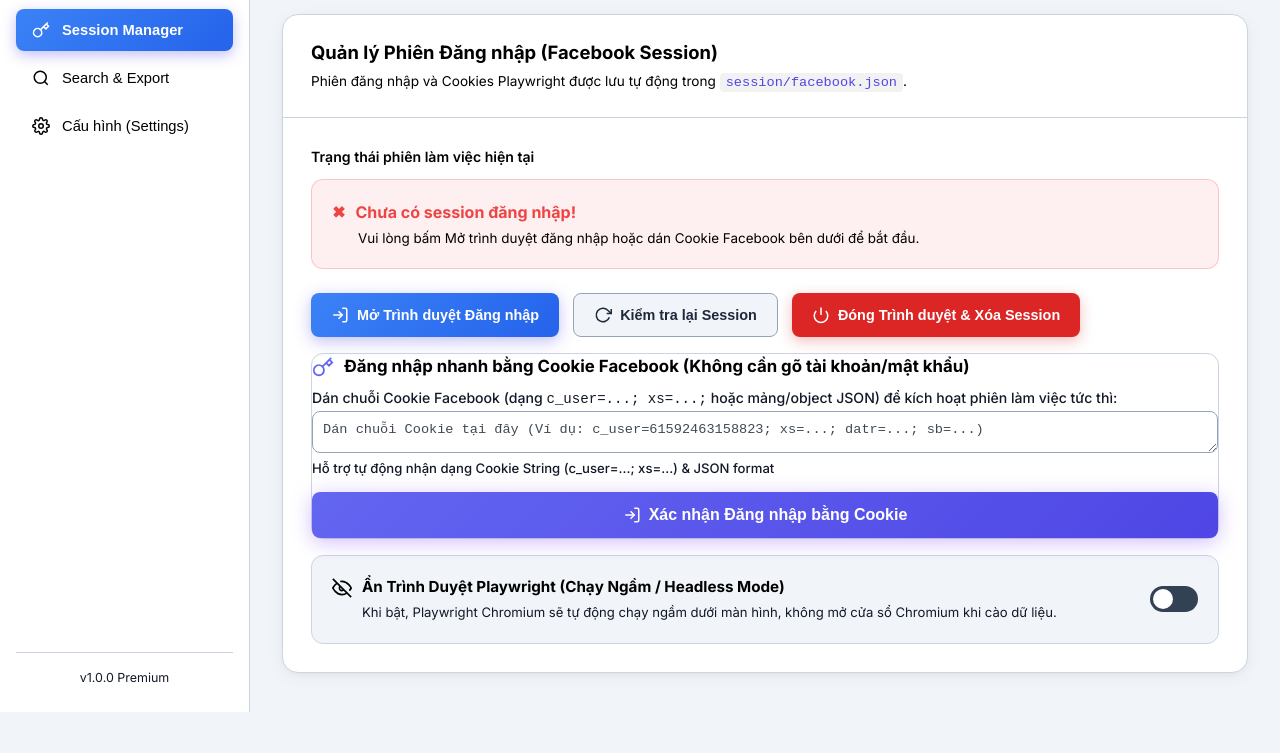
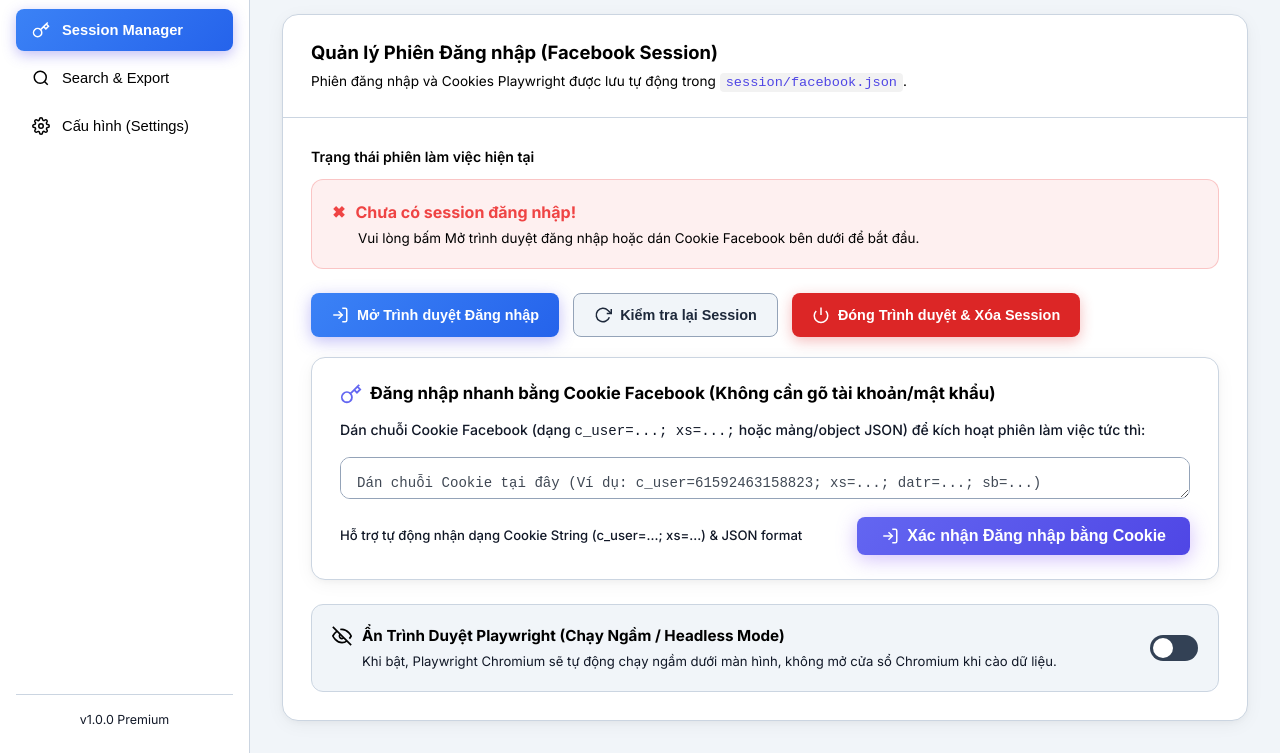
Before and after one commit to huynhname45-oss/fb-automation-lead, a website: page public/index.html in a window 1280 px wide. Shown: the part 88-841 px from the top of the page. Before the commit the page ends 800 px from the top, so only its background shows below. Drawn offline with Linux system fonts and the light colour scheme; no server answers.

Commit message:
fix(ui): resolve layout spacing and border padding for cookie card and utility classes

```diff
--- a/public/css/style.css
+++ b/public/css/style.css
@@ -808,6 +808,30 @@
 .cookie-login-card {
   background: var(--bg-card);
   border: 1px solid var(--glass-border);
+  border-radius: 14px;
+  padding: 24px 28px !important;
+  margin-top: 20px;
+  margin-bottom: 24px;
+  box-shadow: var(--card-shadow);
+}
+
+.cookie-login-card .headless-title {
+  margin-bottom: 12px;
+  color: var(--text-primary);
+}
+
+.cookie-login-card p {
+  line-height: 1.65;
+  margin-bottom: 14px;
+  color: var(--text-secondary);
+}
+
+.cookie-login-card textarea {
+  padding: 14px 16px !important;
+  border-radius: 10px;
+  line-height: 1.6;
+  font-family: monospace;
+  font-size: 0.88rem;
 }
 
 [data-theme="dark"] .cookie-login-card {
@@ -931,13 +955,40 @@
 }
 
 .w-full { width: 100%; }
-.mt-4 { margin-top: 16px; }
-.mb-4 { margin-bottom: 16px; }
-.mb-2 { margin-bottom: 8px; }
-.p-0 { padding: 0; }
 .d-flex { display: flex; }
+.d-block { display: block; }
+.d-inline-block { display: inline-block; }
 .justify-between { justify-content: space-between; }
 .align-center { align-items: center; }
+.flex-wrap { flex-wrap: wrap; }
+
+/* Spacing Utilities */
+.form-group { margin-bottom: 16px; }
+.m-0 { margin: 0; }
+.mt-1 { margin-top: 4px; }
+.mt-2 { margin-top: 8px; }
+.mt-3 { margin-top: 12px; }
+.mt-4 { margin-top: 16px; }
+.mt-5 { margin-top: 24px; }
+
+.mb-0 { margin-bottom: 0; }
+.mb-1 { margin-bottom: 4px; }
+.mb-2 { margin-bottom: 8px; }
+.mb-3 { margin-bottom: 12px; }
+.mb-4 { margin-bottom: 16px; }
+.mb-5 { margin-bottom: 24px; }
+
+.p-0 { padding: 0; }
+.p-1 { padding: 4px 8px; }
+.p-2 { padding: 8px 12px; }
+.p-3 { padding: 14px 18px; }
+.p-4 { padding: 20px 24px; }
+.p-5 { padding: 28px 32px; }
+
+.gap-1 { gap: 4px; }
+.gap-2 { gap: 8px; }
+.gap-3 { gap: 14px; }
+.gap-4 { gap: 20px; }
 
 .summary-cell {
   font-size: 0.84rem;
--- a/public/index.html
+++ b/public/index.html
@@ -6,7 +6,7 @@
     <title>FB Automation — Quản lý & Tìm kiếm Facebook</title>
     <meta name="description" content="Công cụ tự động hóa quản lý phiên và tìm kiếm bài viết công khai trên Facebook">
     <link href="https://fonts.googleapis.com/css2?family=Inter:wght@400;500;600;700&display=swap" rel="stylesheet">
-    <link rel="stylesheet" href="css/style.css?v=2.9.0">
+    <link rel="stylesheet" href="css/style.css?v=2.9.1">
 </head>
 <body>
     <div class="app-container">
@@ -94,20 +94,20 @@
                             </div>
 
                             <!-- Cookie Login Card -->
-                            <div class="mt-4 p-4 cookie-login-card" style="border-radius: 12px;">
-                                <div class="headless-title d-flex align-center gap-2 mb-2">
-                                    <svg viewBox="0 0 24 24" fill="none" stroke="currentColor" stroke-width="2" width="22" height="22" style="color: #6366f1;"><path d="M21 2l-2 2m-7.61 7.61a5.5 5.5 0 1 1-7.778 7.778 5.5 5.5 0 0 1 7.778-7.778zm0 0L15.5 7.5m0 0l3 3L22 7l-3-3m-3.5 3.5L19 4"></path></svg>
-                                    <h3 style="margin: 0; font-size: 1.05rem; font-weight: 700; color: var(--text-primary);">Đăng nhập nhanh bằng Cookie Facebook (Không cần gõ tài khoản/mật khẩu)</h3>
+                            <div class="cookie-login-card">
+                                <div class="headless-title d-flex align-center gap-2 mb-3">
+                                    <svg viewBox="0 0 24 24" fill="none" stroke="currentColor" stroke-width="2" width="22" height="22" style="color: #6366f1; flex-shrink: 0;"><path d="M21 2l-2 2m-7.61 7.61a5.5 5.5 0 1 1-7.778 7.778 5.5 5.5 0 0 1 7.778-7.778zm0 0L15.5 7.5m0 0l3 3L22 7l-3-3m-3.5 3.5L19 4"></path></svg>
+                                    <h3 style="margin: 0; font-size: 1.05rem; font-weight: 700; color: var(--text-primary); line-height: 1.4;">Đăng nhập nhanh bằng Cookie Facebook (Không cần gõ tài khoản/mật khẩu)</h3>
                                 </div>
-                                <p class="text-muted text-sm mb-3">Dán chuỗi Cookie Facebook (dạng <code>c_user=...; xs=...;</code> hoặc mảng/object JSON) để kích hoạt phiên làm việc tức thì:</p>
+                                <p class="text-muted text-sm mb-3" style="line-height: 1.65; margin-bottom: 14px;">Dán chuỗi Cookie Facebook (dạng <code>c_user=...; xs=...;</code> hoặc mảng/object JSON) để kích hoạt phiên làm việc tức thì:</p>
 
                                 <div class="form-group mb-3">
-                                    <textarea id="inputCookie" class="input input-styled" rows="3" placeholder="Dán chuỗi Cookie tại đây (Ví dụ: c_user=61592463158823; xs=...; datr=...; sb=...)" style="font-family: monospace; font-size: 0.85rem; width: 100%; resize: vertical; padding: 10px;"></textarea>
+                                    <textarea id="inputCookie" class="input input-styled" rows="3" placeholder="Dán chuỗi Cookie tại đây (Ví dụ: c_user=61592463158823; xs=...; datr=...; sb=...)"></textarea>
                                 </div>
 
-                                <div class="d-flex align-center justify-between wrap-gap">
-                                    <span class="text-xs text-muted">Hỗ trợ tự động nhận dạng Cookie String (c_user=...; xs=...) & JSON format</span>
-                                    <button class="btn btn-purple-full" id="btnLoginCookie">
+                                <div class="d-flex align-center justify-between wrap-gap mt-3">
+                                    <span class="text-xs text-muted" style="line-height: 1.5;">Hỗ trợ tự động nhận dạng Cookie String (c_user=...; xs=...) & JSON format</span>
+                                    <button class="btn btn-purple-full" id="btnLoginCookie" style="width: auto; padding: 10px 24px; white-space: nowrap;">
                                         <svg viewBox="0 0 24 24" fill="none" stroke="currentColor" stroke-width="2" width="18" height="18"><path d="M15 3h4a2 2 0 0 1 2 2v14a2 2 0 0 1-2 2h-4"></path><polyline points="10 17 15 12 10 7"></polyline><line x1="15" y1="12" x2="3" y2="12"></line></svg>
                                         Xác nhận Đăng nhập bằng Cookie
                                     </button>
@@ -518,6 +518,6 @@
     <!-- Toast Container -->
     <div class="toast-container" id="toastContainer"></div>
 
-    <script src="js/app.js?v=2.9.0"></script>
+    <script src="js/app.js?v=2.9.1"></script>
 </body>
 </html>
```
